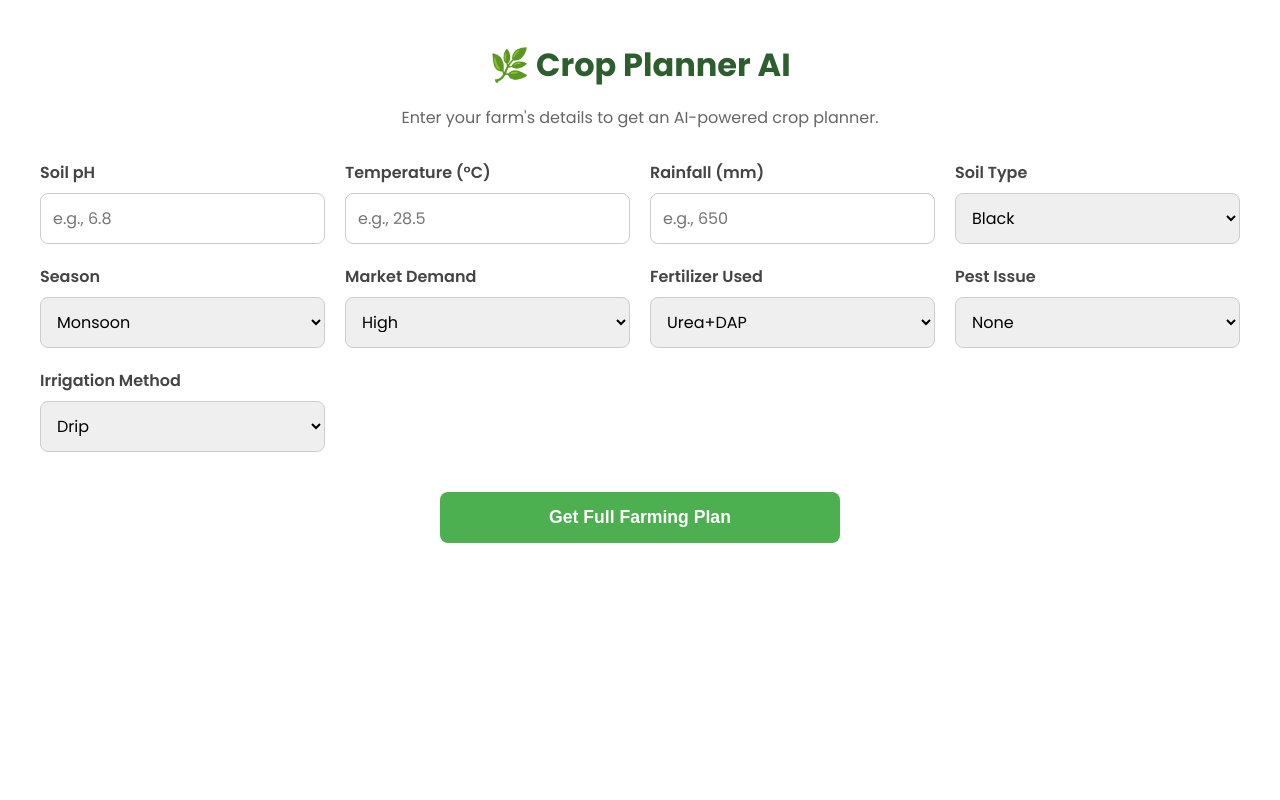
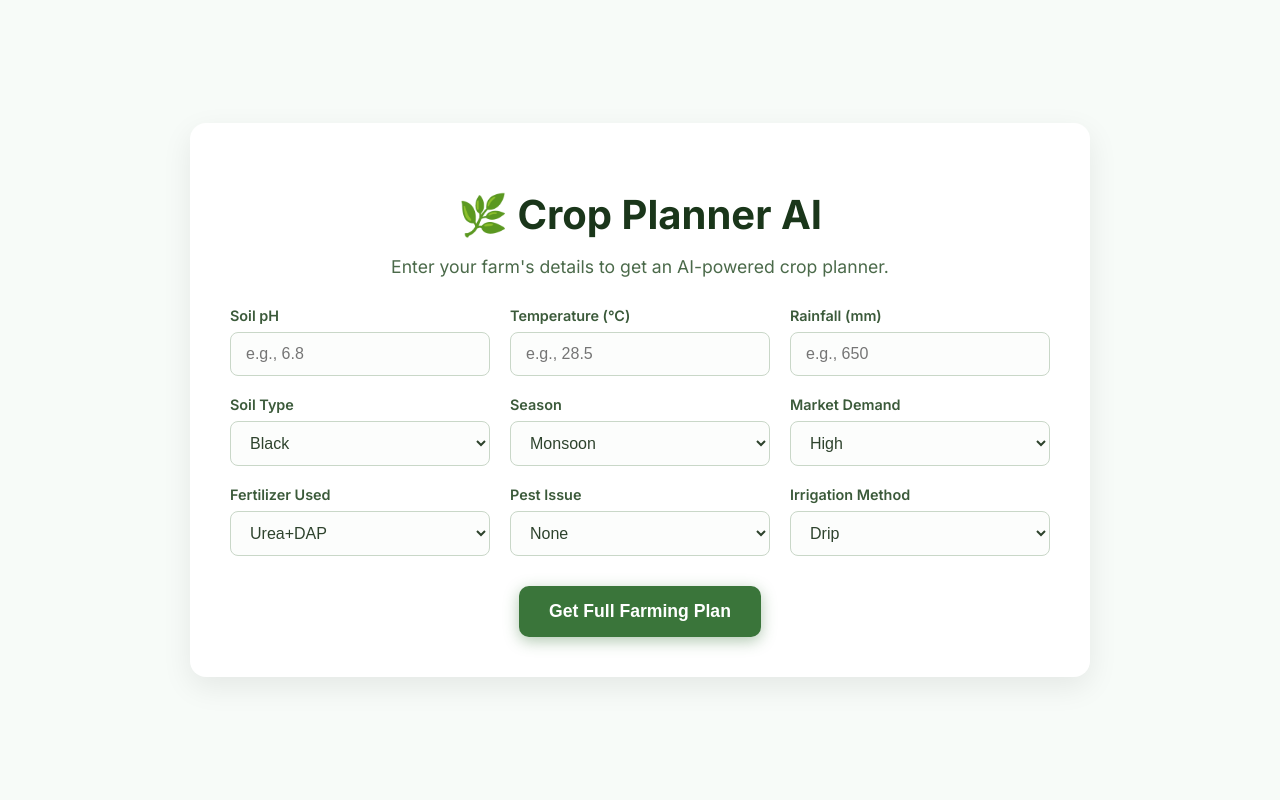
Before and after one commit to steam-bell-92/AgriTech-Anuj, a Flask app: page / in a window 1280 px wide. Run offline with Flask 3, Linux system fonts and the light colour scheme; some libraries are stand-ins or nearby versions.

Commit message:
Update style.css

```diff
--- a/Crop_Planning/static/style.css
+++ b/Crop_Planning/static/style.css
@@ -1,208 +1,254 @@
-@import url('https://fonts.googleapis.com/css2?family=Poppins:wght@400;600;700&display=swap');
+/* Import Google Font - Inter */
+@import url('https://fonts.googleapis.com/css2?family=Inter:wght@300;400;600;700&display=swap');
 
+/* Global Styles */
 body {
-    font-family: 'Poppins', sans-serif;
-    background-color: #f0f4f8;
-    color: #333;
+    font-family: 'Inter', sans-serif;
+    background-color: #f7fbf8;
+    color: #2e432d;
     margin: 0;
     padding: 0;
+    display: flex;
+    justify-content: center;
+    align-items: center;
+    min-height: 100vh;
+    box-sizing: border-box;
+}
+
+/* Navbar styles */
+.navbar {
+    position: fixed;
+    top: 0;
+    left: 0;
+    width: 100%;
+    /* New navbar background color, a semi-transparent version of the main body color */
+    background-color: rgba(165, 214, 167, 0.9);
+    backdrop-filter: blur(10px);
+    /* Increased padding for a taller navbar */
+    padding: 15px 25px;
+    box-shadow: 0 2px 10px rgba(0, 0, 0, 0.05);
+    display: flex;
+    align-items: center;
+    justify-content: space-between;
+    z-index: 1000;
+}
+
+.navbar-title {
+    font-size: 1.4rem; /* Increased font size */
+    color: #1a361a;
+    font-weight: 700; /* Bolder font weight */
+    margin: 0;
+    flex-grow: 1;
+    text-align: center;
+}
+
+.back-btn {
+    display: flex;
+    align-items: center;
+    justify-content: center;
+    width: 44px; /* Slightly larger touch target */
+    height: 44px;
+    background-color: rgba(255, 255, 255, 0.5);
+    border-radius: 50%;
+    color: #3a753a;
+    transition: background-color 0.3s ease;
+}
+
+.back-btn:hover {
+    background-color: rgba(255, 255, 255, 0.7);
+}
+
+.back-btn svg {
+    width: 28px;
+    height: 28px;
+}
+
+/* Wrapper for main content to add padding for fixed navbar */
+.content-wrapper {
+    width: 100%;
+    padding-top: 85px; /* Adjusted padding-top to match the new navbar height */
+    padding-bottom: 20px;
 }
 
 .container {
-    background-color: white;
-    padding: 20px 40px; /* Adjusted padding */
+    max-width: 900px;
     width: 100%;
-    min-height: 100vh;
-    box-sizing: border-box; /* Ensures padding is included in the width */
+    padding: 40px;
+    background-color: #ffffff;
+    border-radius: 16px;
+    box-shadow: 0 10px 30px rgba(0, 0, 0, 0.08);
     text-align: center;
+    box-sizing: border-box;
+    margin: 0 auto;
 }
 
 h1 {
-    color: #2c5e2e;
+    font-size: 2.5rem;
+    color: #1a361a;
     margin-bottom: 10px;
+    font-weight: 700;
 }
 
-p {
-    color: #666;
+.container > p {
+    font-size: 1.1rem;
+    color: #4b6a4a;
     margin-bottom: 30px;
+}
+
+/* Form Styles */
+#crop-form {
+    margin-top: 30px;
 }
 
 .form-grid {
     display: grid;
-    /* This makes the form inputs responsive */
     grid-template-columns: repeat(auto-fit, minmax(250px, 1fr));
     gap: 20px;
     margin-bottom: 30px;
-    text-align: left;
-    max-width: 1200px; /* Added max-width to the form itself for readability */
-    margin-left: auto;
-    margin-right: auto;
 }
 
 .form-group {
-    display: flex;
-    flex-direction: column;
+    text-align: left;
 }
 
-.form-group label {
+label {
+    display: block;
+    font-size: 0.9rem;
     font-weight: 600;
+    color: #3b5a3a;
     margin-bottom: 8px;
-    color: #444;
 }
 
-.form-group input,
-.form-group select {
+input, select {
     width: 100%;
-    padding: 12px;
-    border: 1px solid #ccc;
+    padding: 12px 15px;
+    border: 1px solid #c9d7c8;
     border-radius: 8px;
-    font-family: 'Poppins', sans-serif;
     font-size: 1rem;
+    color: #2e432d;
     box-sizing: border-box;
+    transition: border-color 0.3s ease, box-shadow 0.3s ease;
+    background-color: #fcfdfc;
 }
 
+input:focus, select:focus {
+    outline: none;
+    border-color: #5d9323;
+    box-shadow: 0 0 0 3px rgba(93, 147, 35, 0.2);
+}
+
+/* Button Styles */
 .predict-btn {
-    background-color: #4CAF50;
-    color: white;
-    border: none;
+    display: inline-block;
     padding: 15px 30px;
-    border-radius: 8px;
     font-size: 1.1rem;
     font-weight: 600;
+    color: #ffffff;
+    background-color: #3a753a;
+    border: none;
+    border-radius: 10px;
     cursor: pointer;
-    transition: background-color 0.3s ease;
-    width: 100%;
-    max-width: 400px; /* Added max-width to the button */
-    margin-top: 10px;
+    transition: background-color 0.3s ease, transform 0.2s ease, box-shadow 0.3s ease;
+    box-shadow: 0 4px 15px rgba(58, 117, 58, 0.4);
 }
 
 .predict-btn:hover {
-    background-color: #45a049;
+    background-color: #2b572b;
+    transform: translateY(-2px);
+    box-shadow: 0 6px 20px rgba(58, 117, 58, 0.5);
 }
 
-#result-container {
-    margin-top: 30px;
-    background-color: #f8f9fa;
-    padding: 20px;
-    border-radius: 8px;
-    max-width: 1200px; /* Centered the result container */
-    margin-left: auto;
-    margin-right: auto;
+.predict-btn:active {
+    transform: translateY(0);
+    box-shadow: 0 4px 15px rgba(58, 117, 58, 0.4);
 }
 
-#result-container h2 {
-    color: #2e7d32;
-    margin-top: 0;
-}
-
-#result-text {
-    font-size: 1.5rem;
-    font-weight: 700;
-    color: #1b5e20;
-    margin-bottom: 0;
+/* Result Section Styles */
+#result-container {
+    margin-top: 40px;
+    padding: 30px;
+    background-color: #f7fafc;
+    border: 1px solid #e2e8f0;
+    border-radius: 12px;
+    text-align: center;
 }
 
 .hidden {
     display: none;
 }
 
+h2 {
+    font-size: 2rem;
+    color: #1a361a;
+    margin-top: 0;
+    margin-bottom: 10px;
+}
+
+#result-text {
+    font-size: 1.5rem;
+    font-weight: 600;
+    color: #3a753a;
+}
+
+/* Guide Styles */
 #guide-container {
-    margin-top: 25px;
+    margin-top: 30px;
     text-align: left;
-    border-top: 2px solid #4CAF50;
-    padding-top: 20px;
 }
 
 #guide-title {
+    font-size: 1.5rem;
+    color: #1a361a;
+    margin-bottom: 20px;
     text-align: center;
-    color: #2c5e2e;
-    margin-bottom: 20px;
 }
 
 .guide-grid {
     display: grid;
-    /* This ensures a single column on all screen sizes */
-    grid-template-columns: 1fr;
+    grid-template-columns: repeat(auto-fit, minmax(200px, 1fr));
     gap: 20px;
 }
 
 .guide-item {
-    background-color: #f9f9f9;
+    background-color: #ffffff;
     padding: 20px;
-    border-radius: 8px;
-    border-left: 5px solid #4CAF50;
+    border: 1px solid #e2e8f0;
+    border-radius: 10px;
+    box-shadow: 0 4px 10px rgba(0, 0, 0, 0.05);
 }
 
 .guide-item h4 {
+    font-size: 1rem;
+    color: #3b5a3a;
     margin-top: 0;
-    margin-bottom: 8px;
-    color: #333;
+    margin-bottom: 10px;
+    display: flex;
+    align-items: center;
+    gap: 8px;
 }
 
 .guide-item p {
-    margin-bottom: 0;
-    color: #555;
+    font-size: 0.95rem;
+    color: #4b6a4a;
     line-height: 1.6;
-}
-/* Add this rule to the end of your static/style.css file */
-
-.guide-item p {
-    margin-bottom: 0;
-    color: #555;
-    line-height: 1.6;
-    white-space: pre-wrap; /* This helps preserve line breaks and spacing */
-}
-/* static/style.css */
-@import url('https://fonts.googleapis.com/css2?family=Poppins:wght@400;600;700&display=swap');
-
-body {
-    font-family: 'Poppins', sans-serif;
-    background-color: #f0f4f8;
-    color: #333;
     margin: 0;
-    padding: 0;
 }
 
+/* Media Queries for Responsiveness */
+@media (max-width: 768px) {
     .container {
-    background-color: white;
-    padding: 20px 40px;
-    width: 100%;
-    min-height: 100vh;
-    box-sizing: border-box;
-    text-align: center;
+        padding: 20px;
     }
 
-/* Other styles remain the same... */
-h1, p, .form-grid, .form-group, .predict-btn, #result-container, #guide-container, .guide-grid, .guide-item h4 {
-    /* All your other styles are correct and don't need to change */
+    h1 {
+        font-size: 2rem;
     }
 
-h1 { color: #2c5e2e; margin-bottom: 10px; }
-p { color: #666; margin-bottom: 30px; }
-.form-grid { display: grid; grid-template-columns: repeat(auto-fit, minmax(250px, 1fr)); gap: 20px; margin-bottom: 30px; text-align: left; max-width: 1200px; margin-left: auto; margin-right: auto; }
-.form-group { display: flex; flex-direction: column; }
-.form-group label { font-weight: 600; margin-bottom: 8px; color: #444; }
-.form-group input, .form-group select { width: 100%; padding: 12px; border: 1px solid #ccc; border-radius: 8px; font-family: 'Poppins', sans-serif; font-size: 1rem; box-sizing: border-box; }
-.predict-btn { background-color: #4CAF50; color: white; border: none; padding: 15px 30px; border-radius: 8px; font-size: 1.1rem; font-weight: 600; cursor: pointer; transition: background-color 0.3s ease; width: 100%; max-width: 400px; margin-top: 10px; }
-.predict-btn:hover { background-color: #45a049; }
-#result-container { margin-top: 30px; background-color: #f8f9fa; padding: 20px; border-radius: 8px; max-width: 1200px; margin-left: auto; margin-right: auto; }
-#result-container h2 { color: #2e7d32; margin-top: 0; }
-#result-text { font-size: 1.5rem; font-weight: 700; color: #1b5e20; margin-bottom: 0; }
-.hidden { display: none; }
-#guide-container { margin-top: 25px; text-align: left; border-top: 2px solid #4CAF50; padding-top: 20px; }
-#guide-title { text-align: center; color: #2c5e2e; margin-bottom: 20px; }
-.guide-grid { display: grid; grid-template-columns: 1fr; gap: 20px; }
-.guide-item { background-color: #f9f9f9; padding: 20px; border-radius: 8px; border-left: 5px solid #4CAF50; }
-.guide-item h4 { margin-top: 0; margin-bottom: 8px; color: #333; }
+    .container > p {
+        font-size: 1rem;
+    }
 
-
-/* **THE FIX IS HERE: Style the <pre> tag** */
-.guide-item pre {
-    font-family: 'Poppins', sans-serif; /* Inherit the nice font */
-    font-size: 1rem; /* Match the paragraph font size */
-    color: #555;
-    line-height: 1.6;
-    white-space: pre-wrap;   /* Crucial: wraps long lines of text */
-    word-wrap: break-word;   /* Crucial: breaks words if they are too long */
-    margin: 0; /* Removes default margins */
+    .predict-btn {
+        width: 100%;
     }
+}
```
Lines whose indentation alone changed are shown as unchanged.
